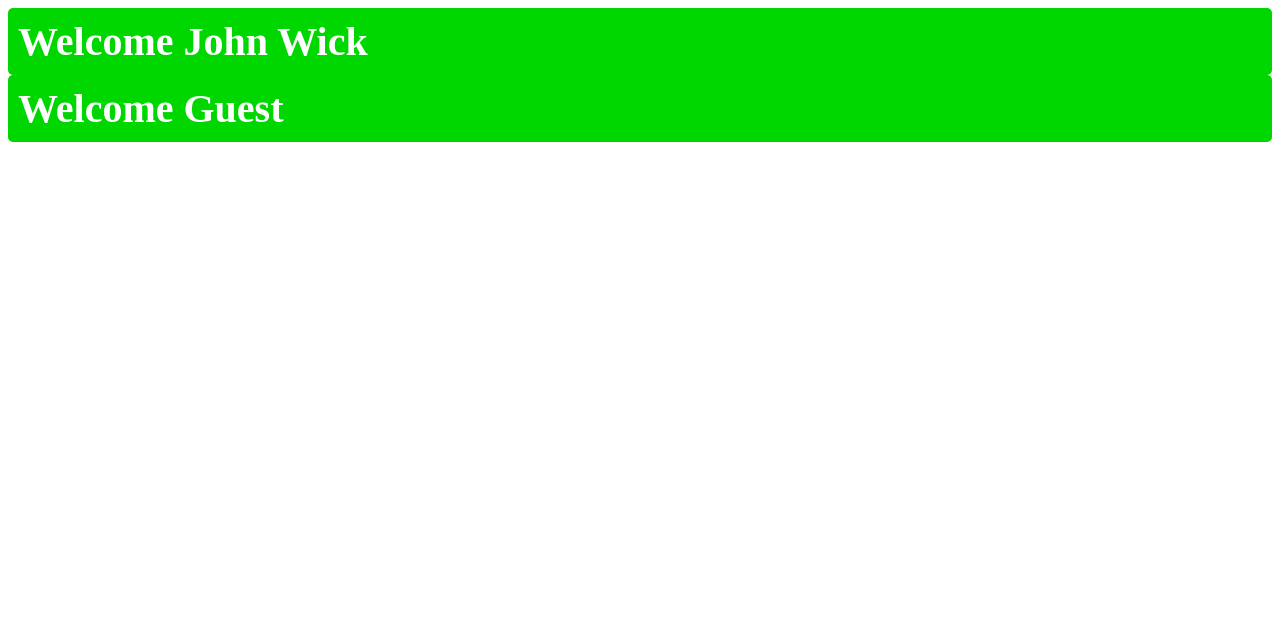
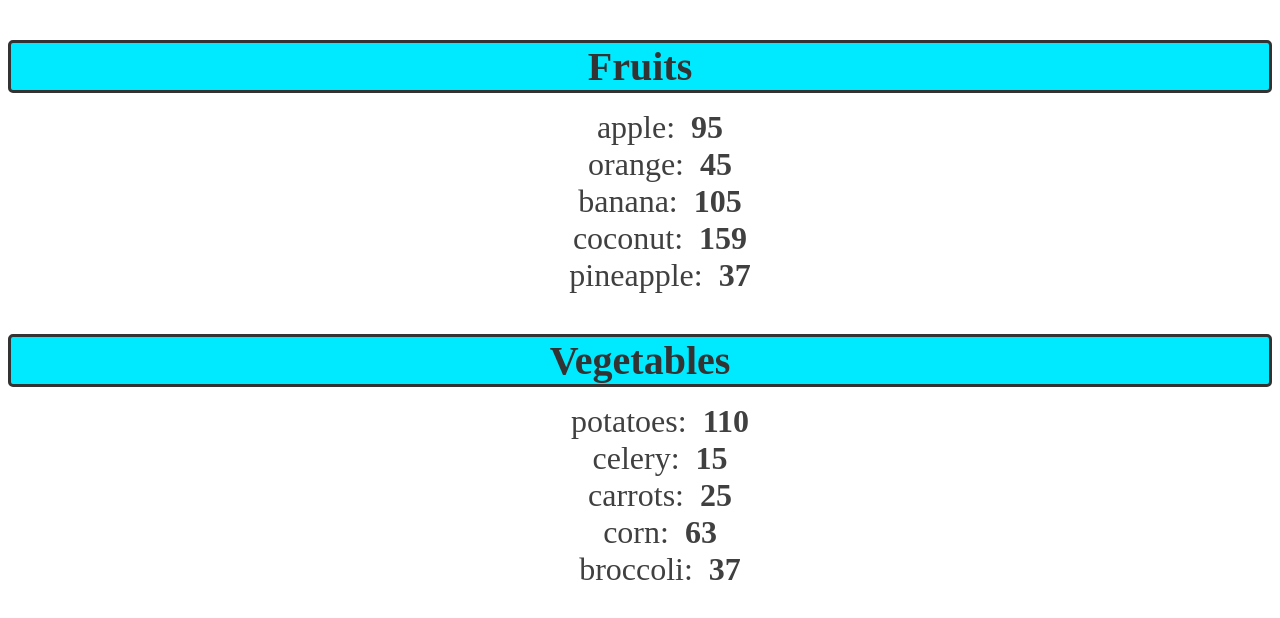
Before and after one commit to aimanroslii/react-fullTtrl, a React (Vite) app in the folder project-lib/: page / in a window 1280 px wide. Shown: the top 618 px of the page. Built offline with nearby package versions, Linux system fonts and the light colour scheme.

Commit message:
Render list in React
Signed-off-by: Aiman Rosli <aimanrosli977@yahoo.com>

```diff
--- a/project-lib/src/App.jsx
+++ b/project-lib/src/App.jsx
@@ -1,6 +1,7 @@
 import Button from './Button/Button.jsx'
 import Student from './Student.jsx'
 import UserGreeting from './UserGreeting.jsx'
+import List from './List.jsx'
 import './App.css'
 
 //HOW TO STYLE REACT COMPONENTS WITH CSS
@@ -17,12 +18,28 @@
 //                        (show, hide, or change components)
 
 function App() {
+  const fruits = [{id:1,name: "apple", calories: 95},
+                  {id:2,name: "orange", calories: 45},
+                  {id:3,name: "banana", calories: 105},
+                  {id:4,name: "coconut", calories: 159},
+                  {id:5,name: "pineapple", calories: 37}];
+
+  // const fruits = [];
+
+  const vegetables = [{id:6,name: "potatoes", calories: 110},
+                      {id:7,name: "celery", calories: 15},
+                      {id:8,name: "carrots", calories: 25},
+                      {id:9,name: "corn", calories: 63},
+                      {id:10,name: "broccoli", calories: 37}];
+
 
   return (
     <>
-      <UserGreeting isLoggedIn = {true} username= "John Wick"/>
+      {fruits.length > 0 ? <List items={fruits} category="Fruits"/> : null}
+      {vegetables.length > 0 ? <List items={vegetables} category="Vegetables"/> : null}
+      {/* <UserGreeting isLoggedIn = {true} username= "John Wick"/>
       <UserGreeting isLoggedIn = {true} />
-      {/* <Student name="Spongebob" age = {30} isStudent={true}/>
+      <Student name="Spongebob" age = {30} isStudent={true}/>
       <Student name="Patrick" age={42} isStudent={false}/>
       <Student/>
       <Button/> */}
--- /dev/null
+++ b/project-lib/src/List.jsx
@@ -0,0 +1,54 @@
+import PropTypes from 'prop-types';
+
+function List(props){
+
+    const itemList = props.items;
+    const category = props.category;
+
+    // const fruits = [{id: 1,name: "apple", calories: 95},
+    //                 {id:2, name: "orange", calories: 45},
+    //                 {id: 3,name: "banana", calories: 105},
+    //                 {id:4, name: "coconut", calories: 159},
+    //                 {id:5, name: "pineapple", calories: 37}];
+
+    //fruits.sort((a,b) => a.name.localeCompare(b.name)); //ALPHABETICAL
+    //fruits.sort((a,b)=> b.name.localeCompare(a.name)); // REVERSE ALPHABETICAL
+    //fruits.sort((a,b) => a.calories - b.calories); //NUMERIC
+    //fruits.sort((a,b) => b.calories - a.calories); //REVERSE NUMERIC (DESCENDING ORDER)
+
+    // const lowCalFruits = fruits.filter(fruit => fruit.calories < 100);
+
+    // const listItems = fruits.map(fruit => <li key={fruit.id}>
+    //                                         {fruit.name}: &nbsp;
+    //                                         <b>{fruit.calories}</b></li>);
+
+
+    const listItems = itemList.map(item => <li key={item.id}>
+                                 {item.name}: &nbsp;
+                                 <b>{item.calories}</b></li>);
+
+    // const listItems = lowCalFruits.map(lowCalFruit => <li key={lowCalFruit.id}>
+    //                                         {lowCalFruit.name}: &nbsp;
+    //                                         <b>{lowCalFruit.calories}</b></li>);
+
+
+    return(
+        <>
+            <h3 className="list-category">{category}</h3>
+            <ol className="list-items">{listItems}</ol>
+        </>);
+}
+
+List.defaultProps = {
+    category: "Category",
+    items : []
+}
+
+List.propTypes = {
+    category: PropTypes.string,
+    items: PropTypes.arrayOf(PropTypes.shape({id: PropTypes.number,
+                                              name: PropTypes.string,
+                                              calories: PropTypes.number}))
+}
+
+export default List
--- a/project-lib/src/index.css
+++ b/project-lib/src/index.css
@@ -16,7 +16,7 @@
 .student p{
     margin:0;
 } */
-.welcome-message{
+/* .welcome-message{
     font-size: 2.5em;
     background-color: hsl(120,100%,42%);
     color: white;
@@ -32,4 +32,27 @@
     padding: 10px;
     border-radius: 5px;
     margin: 0;
+} */
+.list-category{
+    font-size: 2.5rem;
+    font-weight: bold;
+    color: hsl(0, 0%, 20%);
+    margin-bottom: 10px;
+    text-align: center;
+    border: 3px solid;
+    border-radius: 5px;
+    background-color: hsl(185, 100%, 50%);
 }
+
+.list-items li{
+    font-size: 2em;
+    list-style: none;
+    color: hsl(0, 0%, 25%);
+    text-align: center;
+    margin:0;
+}
+
+.list-items li:hover{
+    color: hsl(0, 0%, 45%);
+    cursor:pointer;
+}
```
